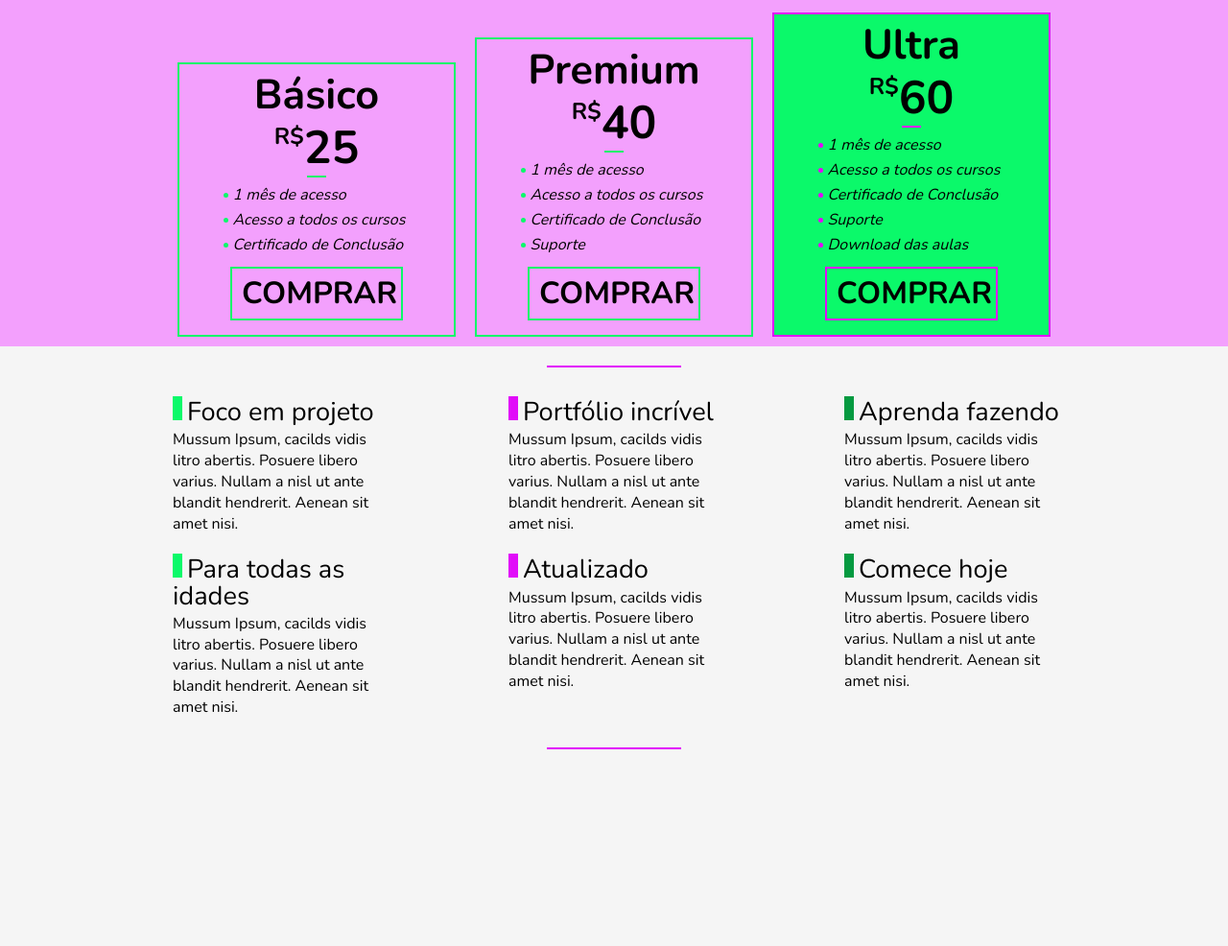
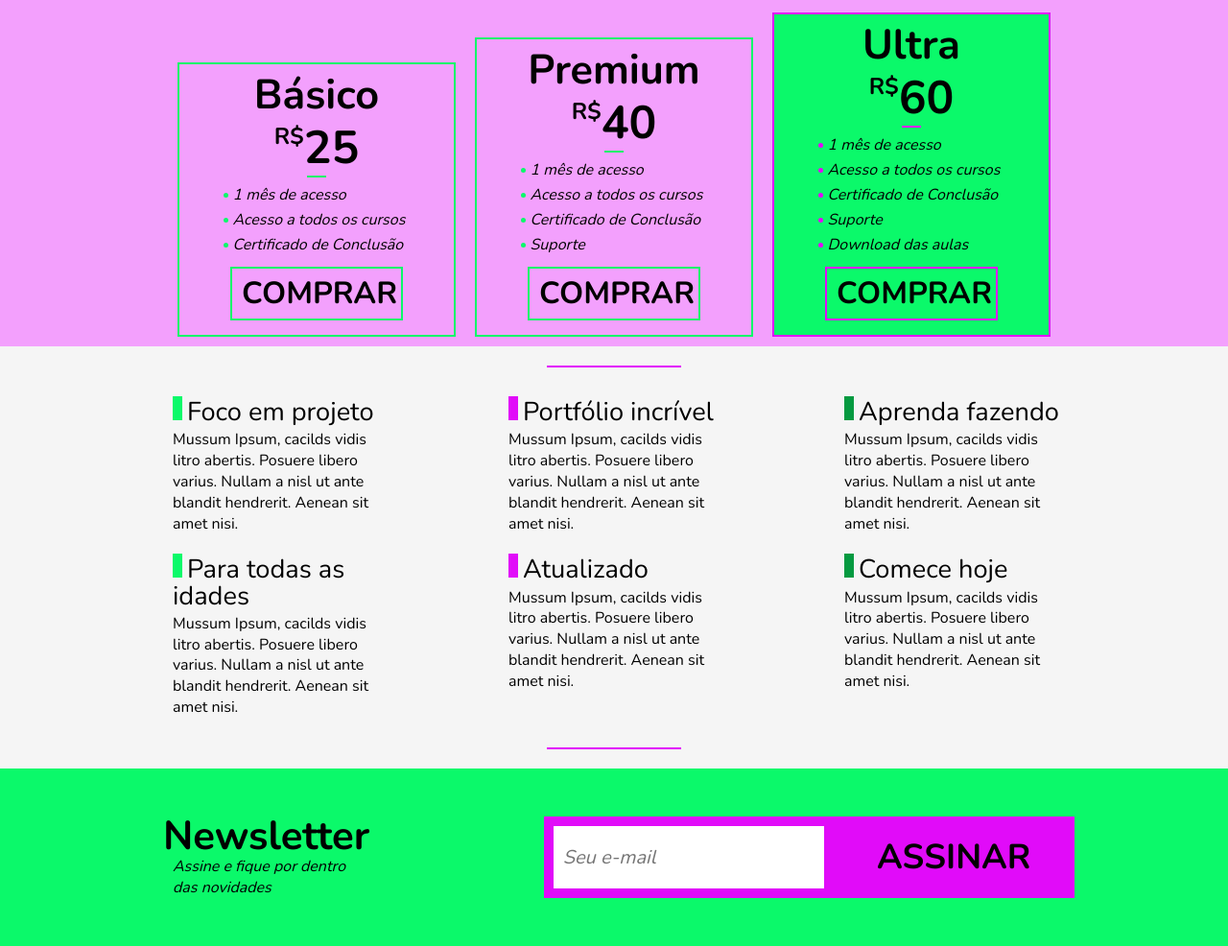
Before and after one commit to eullergomes/frontBox, a plain HTML site: page index.html in a window 1280 px wide. Shown: the part 1413-2399 px from the top of the page at 96% size. Before the commit the page ends 2214 px from the top, so only its background shows below. Drawn offline with nearby package versions, Linux system fonts and the light colour scheme.

Commit message:
newsletter

```diff
--- a/css/style.css
+++ b/css/style.css
@@ -291,6 +291,66 @@ img{
 }
 
 /* 8. Newsletter */
+.newsletter {
+    background-color: var(--clr-green-light);
+}
+
+.newsletter-container{
+    max-width: 960px;
+    margin: 0 auto;
+    padding: 50px 0;
+    display: flex;
+    flex-wrap: wrap;
+}
+
+/*grow, shrink, basis*/
+.newsletter-info{
+    padding-left: 10px;
+    flex: 1 1 260px;
+}
+
+.newsletter-title{
+    font-size: 2.62rem;
+    font-weight: bold;
+}
+
+.newsletter-desc{
+    font-style: italic;
+}
+
+.newsletter-form{
+    flex: 2 1 260px;
+    display: flex;
+
+}
+
+.newsletter-form-input{
+    flex: 3 1 260px;
+    font-size: 1.25rem;
+    width: 325px;
+    color: black;
+    font-style: italic;
+    font-family: var(--ff-primary);
+    border: 10px solid var(--clr-pink-dark);
+    margin: 0;
+    padding: 10px;
+    border-radius: 0px;
+}
+
+.newsletter-form-submit{
+    flex: 1 1 260px;
+    width: 190px;
+    font-family: var(--ff-primary);
+    font-size: 2.25rem;
+    font-weight: bold;
+    text-transform: uppercase;
+    background-color: var(--clr-pink-dark);
+    color: black;
+    cursor: pointer;
+    border: none;
+    padding: 15px;
+
+}
 
 /**********************************/
 /* 9. Footer
--- a/index.html
+++ b/index.html
@@ -28,6 +28,7 @@
                         <li><a href="#cursos" class="nav-link">Nossos cursos</a></li>
                         <li><a href="#planos" class="nav-link">Planos</a></li>
                         <li><a href="#vantagens" class="nav-link">Vantagens</a></li>
+                        <li><a href="#contato" class="nav-link">Contato</a></li>
                     </ul>
                 </nav>
             </div> <!--menu-->
@@ -162,5 +163,18 @@
 
     <hr>
 
+    <section class="newsletter" id="contato">
+        <div class="newsletter-container">
+            <div class="newsletter-info">
+                <h2 class="newsletter-title">Newsletter</h2>
+                <p class="newsletter-desc">Assine e fique por dentro <br> das novidades</p>
+            </div> <!--newsletter-info-->
+            <form action="" class="newsletter-form">
+                <input type="email" placeholder="Seu e-mail" class="newsletter-form-input">
+                <button type="submit" class="newsletter-form-submit">Assinar</button>
+            </form>
+        </div> <!--newsletter-content-->
+    </section> <!--newsletter-->
+
 </body>
 </html>
```
